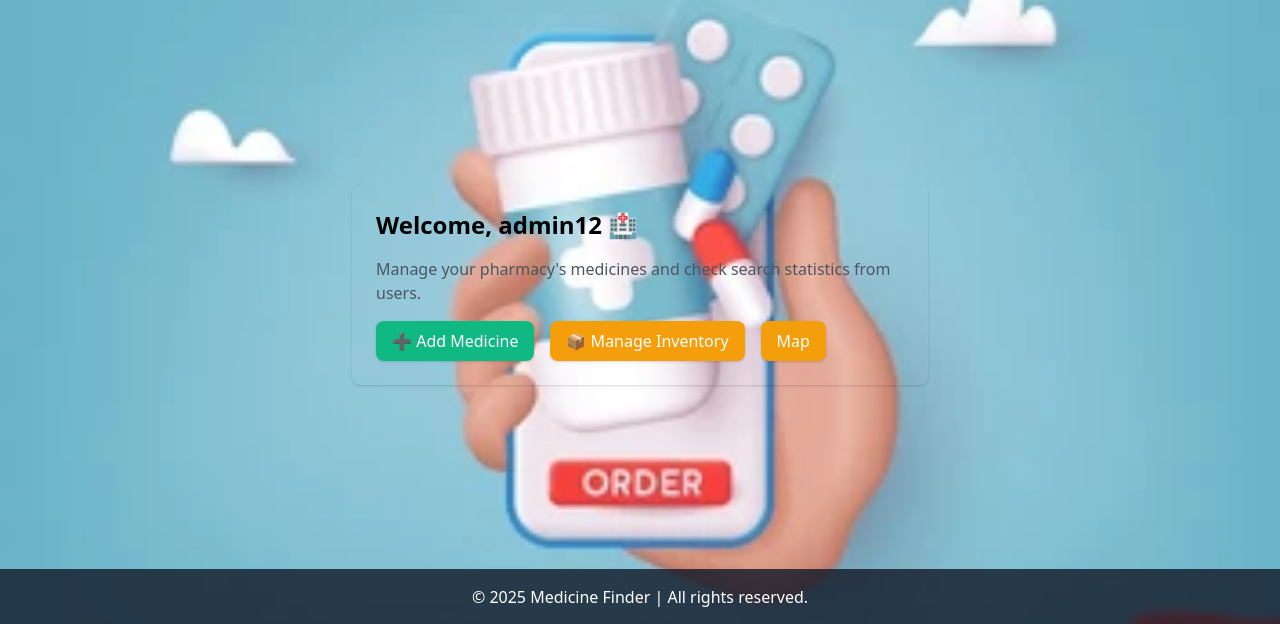
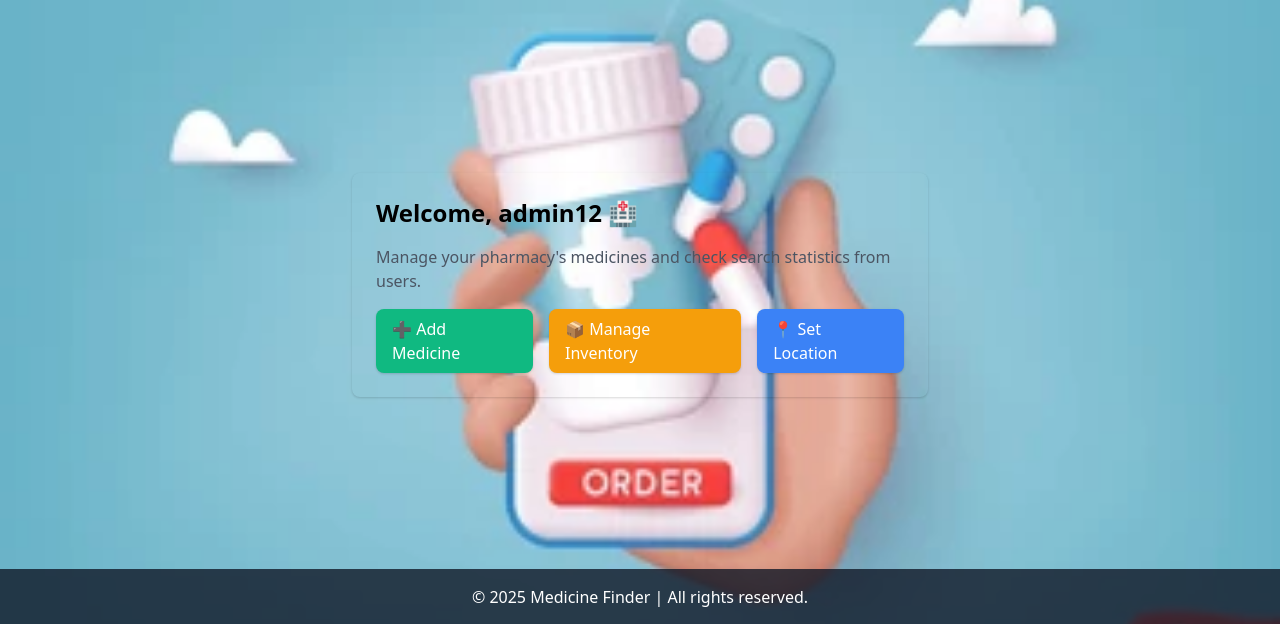
Before and after one commit to sabina1sang/MedicineFinder, a Django app: page /dashboard/pharmacy/ in a window 1280 px wide. Shown: the part 175-799 px from the top of the page. Run offline with Django 5.2, Linux system fonts and the light colour scheme; a user stored in the database is signed in; some libraries are stand-ins or nearby versions.

Commit message:
final changes

```diff
--- a/core/templates/pharmacy_dashboard.html
+++ b/core/templates/pharmacy_dashboard.html
@@ -44,9 +44,10 @@
             <a href="{% url 'inv' %}" class="bg-yellow-500 hover:bg-yellow-600 text-white py-2 px-4 rounded-lg shadow">
                 📦 Manage Inventory
             </a>
-            <a href="{% url 'map' %}" class="bg-yellow-500 hover:bg-yellow-600 text-white py-2 px-4 rounded-lg shadow">
-                Map
-            </a>
+            <a href="{% url 'update_pharmacy_location' %}" class="bg-blue-500 hover:bg-blue-600 text-white py-2 px-4 rounded-lg shadow">
+    📍 Set Location
+</a>
+
         </div>
     </section>
 </div>
--- a/core/templates/update_pharmacy_location.html
+++ b/core/templates/update_pharmacy_location.html
@@ -2,7 +2,7 @@
 {% block content %}
 
 <div class="container mt-4">
-    <h2>Update Pharmacy Location</h2>
+    <h1><strong>Update Pharmacy Location</h1>
     <p>Drag the marker to your pharmacy's location or click on the map.</p>
 
     <form method="POST">
@@ -21,7 +21,7 @@
 
         <div id="map" style="height: 400px; margin-top: 10px;"></div>
 
-        <button type="submit" class="btn btn-primary mt-3">Save Location</button>
+        <button type="submit" class="bg-blue-300 hover:bg-green-600 text-white font-semibold py-3 px-6 rounded-lg shadow-lg transition duration-300">Save Location</button>
     </form>
 </div>
 
--- a/core/urls.py
+++ b/core/urls.py
@@ -18,5 +18,6 @@ urlpatterns = [
     path('about/', views.about_view, name='about'),
     path('contact/', views.contact_view, name='contact'),
      path('map/', views.map_view, name='map'),
+    path('pharmacy/update-location/', views.update_pharmacy_location, name='update_pharmacy_location'),
     path('api/pharmacies/', views.PharmacyListAPI.as_view(), name='pharmacy_list_api'),
 ]
```
Also changed, not shown: core/templates/map.html (+16 -4 lines), db.sqlite3.
